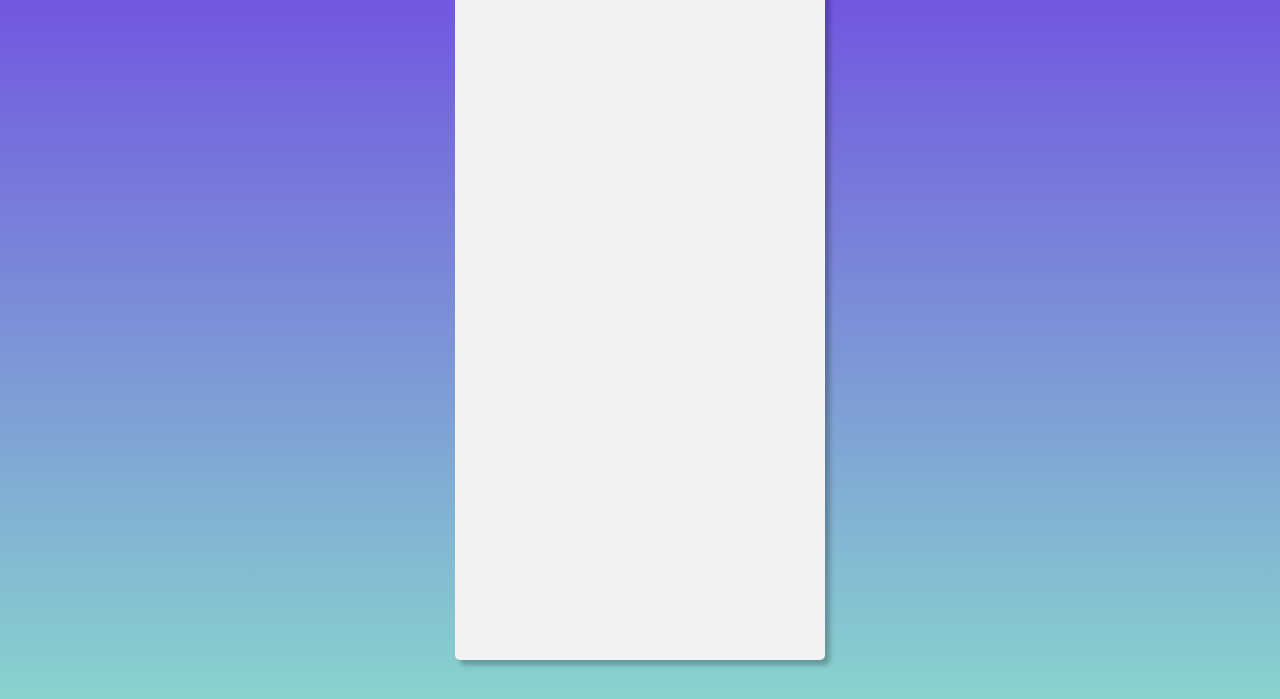
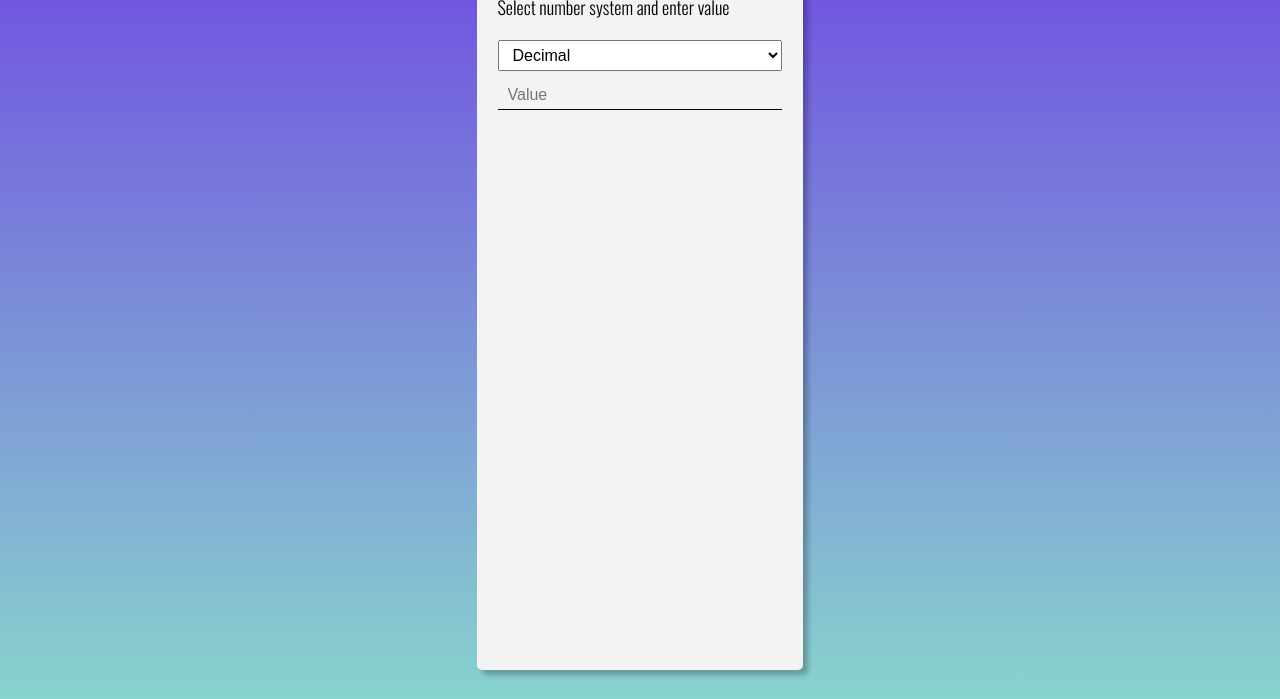
Before and after one commit to mattzahel/ns-converter, a website: page index.html in a window 1280 px wide. Shown: the part 101-800 px from the top of the page. Drawn offline with nearby package versions, Linux system fonts and the light colour scheme.

Commit message:
add scss

```diff
--- a/style.css
+++ b/assets/scss/_base.scss
@@ -5,7 +5,12 @@
     padding: 0;
 }
 
+html {
+    font-size: 62.5%;
+}
+
 body {
+    font-family: 'Oswald', sans-serif;
     background-image: linear-gradient(to top, #88d3ce 0%, #6e45e2 100%);
     width: 100%;
     min-height: 100vh;
@@ -13,12 +18,3 @@ body {
     justify-content: center;
     align-items: center;
 }
-
-.wrapper {
-    max-width: 90%;
-    height: 90vh;
-    background: #f3f3f3;
-    border: 1px solid transparent;
-    border-radius: 5px;
-    box-shadow: 5px 5px 5px rgba(0, 0, 0, .25);
-}
--- /dev/null
+++ b/assets/scss/_layout.scss
@@ -0,0 +1,28 @@
+.wrapper {
+  max-width: 90%;
+  height: 90vh;
+  padding: 1rem 2rem;
+  background: #f3f3f3;
+  border: 1px solid transparent;
+  border-radius: .5rem;
+  box-shadow: .5rem .5rem .5rem rgba(0, 0, 0, .25);
+}
+
+form {
+  display: flex;
+  flex-direction: column;
+
+  select {
+    margin: 1rem 0;
+    padding: 0.5rem 1rem;
+    font-size: 1.6rem;
+  }
+
+  input[type="text"], input[type="number"] {
+    border: none;
+    border-bottom: 1px solid black;
+    background: none;
+    padding: .5rem 1rem;
+    font-size: 1.6rem;
+  }
+}
--- /dev/null
+++ b/assets/scss/_typography.scss
@@ -0,0 +1,9 @@
+.title {
+  font-size: 3rem;
+}
+
+.headline {
+  font-size: 1.8rem;
+  font-weight: 300;
+  margin: 1rem 0;
+}
--- /dev/null
+++ b/assets/scss/main.scss
@@ -0,0 +1,3 @@
+@import "./base";
+@import "./typography";
+@import "./layout";
--- a/index.html
+++ b/index.html
@@ -6,22 +6,23 @@
     <meta name="viewport" content="width=device-width, initial-scale=1.0">
     <meta http-equiv="X-UA-Compatible" content="ie=edge">
     <title>Number System Converter</title>
-    <link rel="stylesheet" href="style.css">
+    <link href="https://fonts.googleapis.com/css?family=Oswald:300,400&display=swap" rel="stylesheet">
+    <link rel="stylesheet" href="./assets/css/main.css">
 </head>
 
 <body>
     <div class="wrapper">
-        <h1>Number System Converter</h1>
-
+        <h1 class="title">Number System Converter</h1>
 
         <form action="#">
+            <h2 class="headline">Select number system and enter value</h2>
             <select name="system" id="system">
                 <option value="dec">Decimal</option>
                 <option value="bin">Binary</option>
                 <option value="oct">Octal</option>
                 <option value="hex">Hexadecimal</option>
             </select>
-            <input type="text">
+            <input type="number" placeholder="Value">
         </form>
     </div>
 </body>
```
Also changed, not shown: package.json (added, +22 -0 lines), assets/css/main.css (added), 2 other files.
